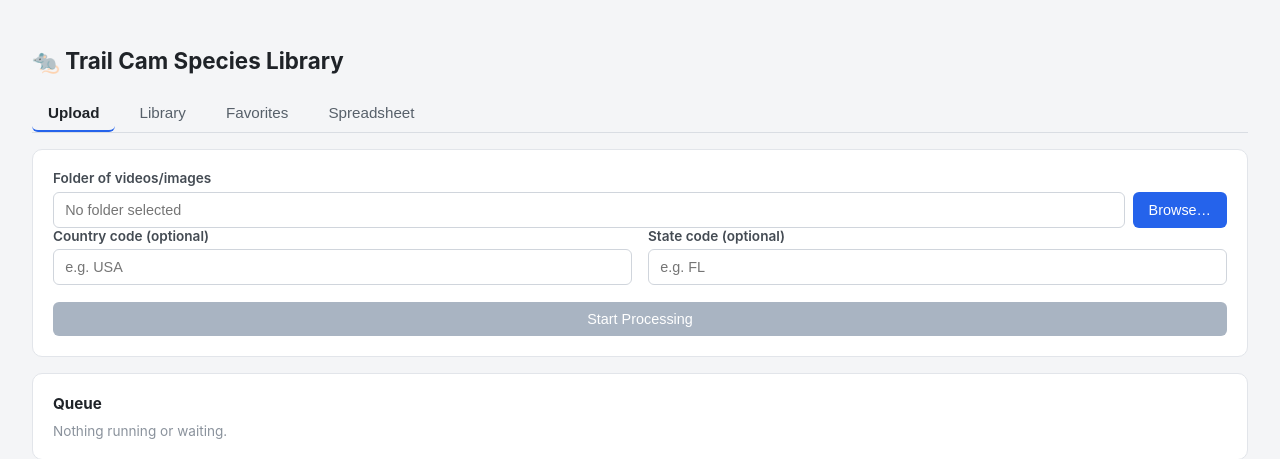
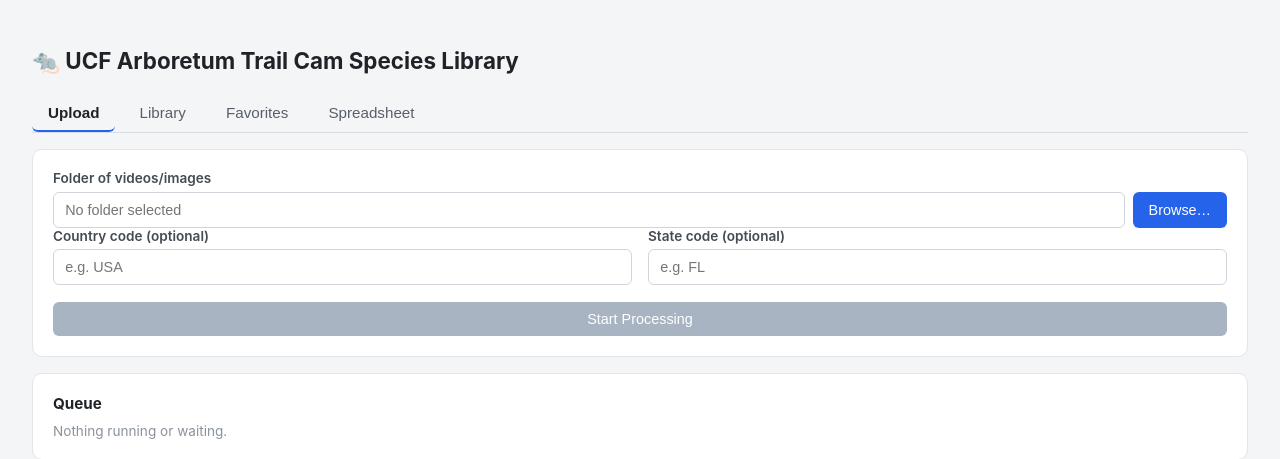
Before and after one commit to cwsapp05/ArbCameraTrapCV, a Flask app: page / in a window 1280 px wide. Shown: the top 459 px of the page. Run offline with Flask 3, Linux system fonts and the light colour scheme; data that the repository does not hold is empty.

Commit message:
Fix title

```diff
--- a/templates/index.html
+++ b/templates/index.html
@@ -8,7 +8,7 @@
 <body>
 
 <div class="app">
-  <h1><span id="title-emoji">🦝</span> Trail Cam Species Library</h1>
+  <h1><span id="title-emoji">🦝</span> UCF Arboretum Trail Cam Species Library</h1>
 
   <div class="tabs">
     <button class="tab-btn active" data-tab="upload">Upload</button>
```
